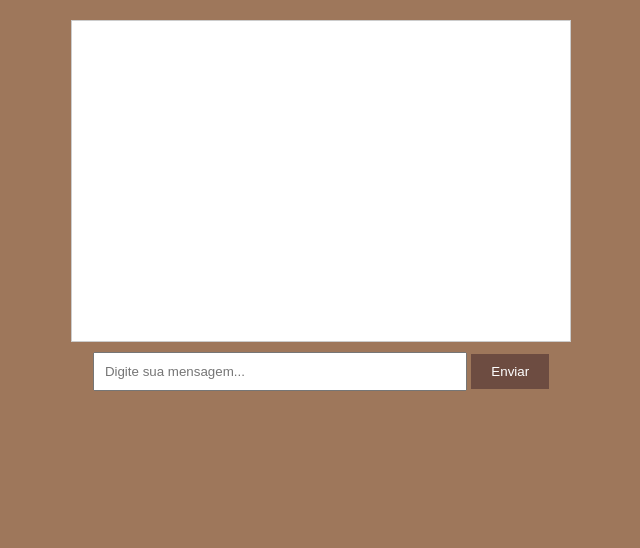
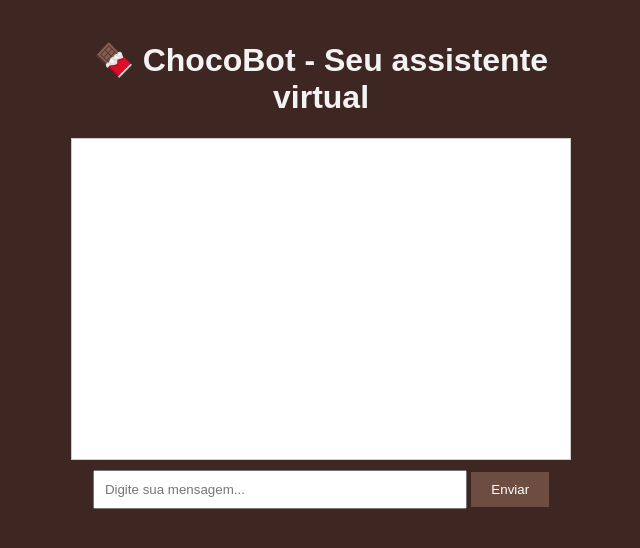
Before and after one commit to camilabezerrah/chocobotsemfronteiras, a website: page index.html in a window 1280 px wide. Shown: the whole page, without its empty margins (319-959 px from the left). Drawn offline with Linux system fonts and the light colour scheme.

Commit message:
Add files via upload

```diff
--- a/client.js
+++ b/client.js
@@ -7,9 +7,11 @@ document.getElementById('send-btn').addEventListener('click', async () => {
 
   if (userInput === '') return;
 
+  // Mostra a mensagem do usuário
   chatBox.innerHTML += `<div class="user-msg"><strong>Você:</strong> ${userInput}</div>`;
   document.getElementById('user-input').value = '';
 
+  // Cria a mensagem de "digitando" do chatbot
   const loadingMsg = document.createElement('div');
   loadingMsg.classList.add('bot-msg');
   loadingMsg.textContent = "ChocoBot está digitando...";
@@ -18,7 +20,7 @@ document.getElementById('send-btn').addEventListener('click', async () => {
   sendBtn.disabled = true;
 
   try {
-    const res = await fetch('https://chocobotsemfronteiras.onrender.com', {
+    const res = await fetch('https://chocobotsemfronteiras.onrender.com/chat', {
       method: 'POST',
       headers: { 'Content-Type': 'application/json' },
       body: JSON.stringify({ message: userInput, historico: chatHistory })
@@ -30,11 +32,13 @@ document.getElementById('send-btn').addEventListener('click', async () => {
 
     const data = await res.json();
 
-    loadingMsg.remove();
+    loadingMsg.remove(); // Remove o "digitando"
 
+    // Se houver resposta, mostre-a
     chatBox.innerHTML += `<div class="bot-msg"><strong>ChocoBot:</strong> ${data.resposta}</div>`;
     chatBox.scrollTop = chatBox.scrollHeight;
     chatHistory = data.historico;
+
   } catch (error) {
     console.error(error);
     loadingMsg.textContent = "❌ Oops! Algo deu errado. Tente novamente.";
--- a/index.html
+++ b/index.html
@@ -8,9 +8,15 @@
 </head>
 <body>
   <div id="chat-container">
+    <!-- ✅ Título visível no corpo da página -->
+    <h1>🍫 ChocoBot - Seu assistente virtual</h1>
+
     <div id="chatHistory" class="chat-box"></div>
-    <input type="text" id="user-input" placeholder="Digite sua mensagem..." />
-    <button id="send-btn">Enviar</button>
+
+    <div class="input-area">
+      <input type="text" id="user-input" placeholder="Digite sua mensagem..." />
+      <button id="send-btn">Enviar</button>
+    </div>
   </div>
 
   <script src="client.js"></script>
--- a/package.json
+++ b/package.json
@@ -11,6 +11,7 @@
   "author": "",
   "license": "ISC",
   "dependencies": {
+    "@google/generative-ai": "^0.24.1",
     "axios": "^1.9.0",
     "cors": "^2.8.5",
     "dotenv": "^16.5.0",
--- a/style.css
+++ b/style.css
@@ -1,10 +1,14 @@
 /* Estiliza o corpo da página */
 body {
     font-family: Arial, sans-serif;
-    background-color: #9e775b;
+    background-color: #3E2723;
     margin: 0;
     padding: 20px;
     text-align: center;
+}
+
+h1{
+    color: rgb(243, 243, 243);
 }
 
 /* Estiliza o container do chat */
```
Also changed, not shown: server.js (+17 -4 lines), 1 other file.
